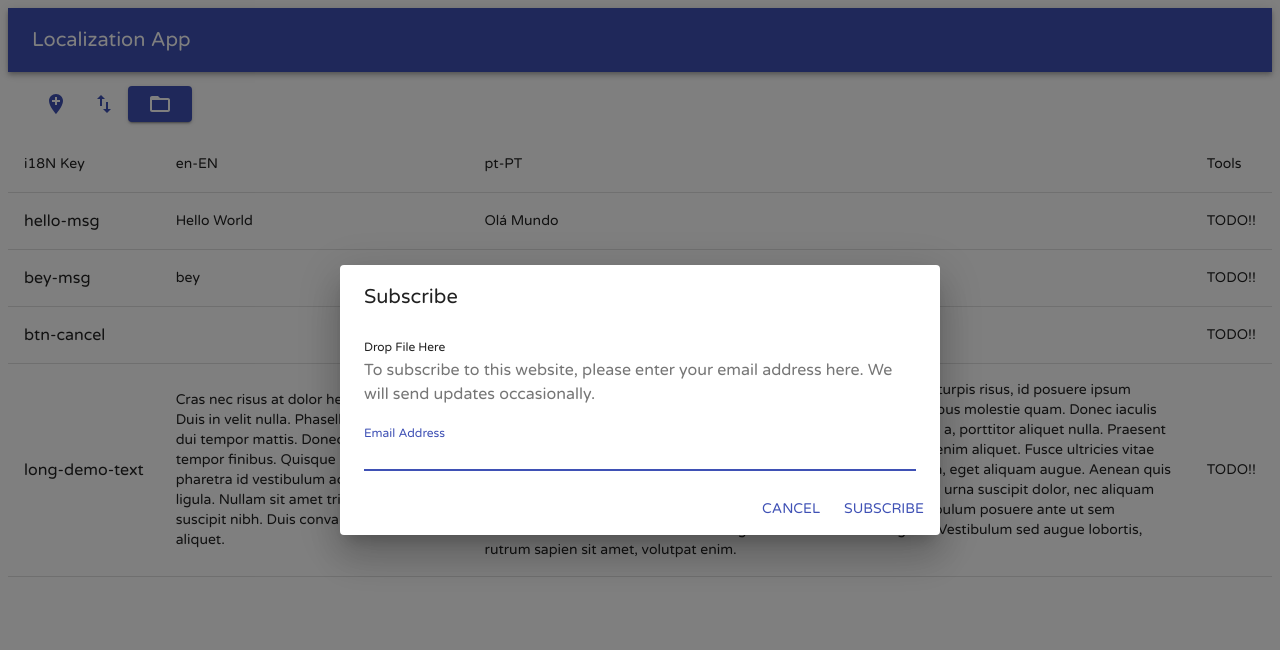
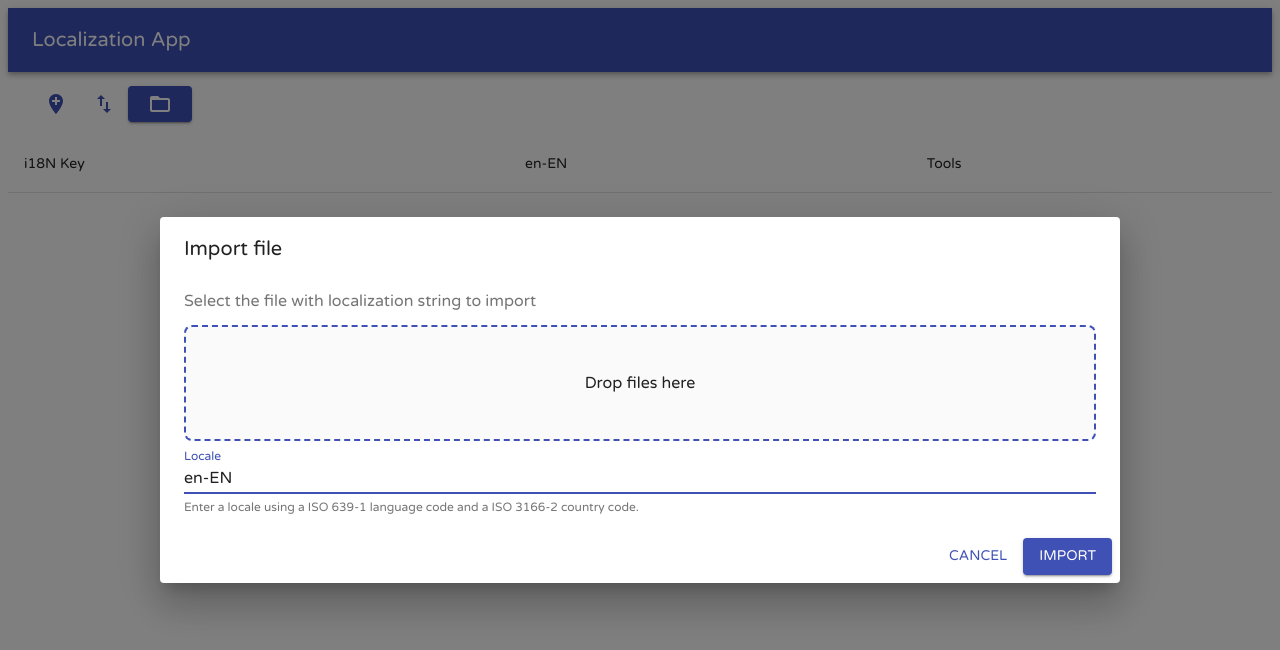
Before and after one commit to jcarias/translator-app, a React (Create React App) app: page / in a window 1280 px wide. Both pictures are taken after a click on the button 160 px from the left and 104 px from the top of the page. Shown: the top 650 px of the page. Built offline with nearby package versions, Linux system fonts and the light colour scheme.

Commit message:
Added Redux support

```diff
--- a/package.json
+++ b/package.json
@@ -5,9 +5,13 @@
   "dependencies": {
     "@material-ui/core": "^4.1.3",
     "@material-ui/icons": "^4.2.1",
+    "lodash": "^4.17.11",
     "react": "^16.8.6",
     "react-dom": "^16.8.6",
-    "react-scripts": "3.0.1"
+    "react-redux": "^7.1.0",
+    "react-scripts": "3.0.1",
+    "redux": "^4.0.1",
+    "redux-logger": "^3.0.6"
   },
   "scripts": {
     "start": "react-scripts start",
--- a/src/App.js
+++ b/src/App.js
@@ -1,4 +1,8 @@
 import React, { Component } from "react";
+
+import { Provider as ReduxProvider } from "react-redux";
+import configureStore from "./modules/store";
+
 import TopBar from "./components/TopBar";
 import { Grid, Toolbar, Button, IconButton } from "@material-ui/core";
 import AddIcon from "@material-ui/icons/AddLocation";
@@ -7,31 +11,12 @@ import ImportExport from "@material-ui/icons/ImportExport";
 import LocalizationTable from "./components/LocalizationTable";
 import ImportFileDialog from "./components/dialogs/ImportFileDialog";
 
+const reduxStore = configureStore(window.REDUX_INITIAL_DATA);
+
 class App extends Component {
   constructor(props) {
     super(props);
     this.state = {
-      data: {
-        locales: ["en-EN", "pt-PT"],
-        localizationData: {
-          "hello-msg": {
-            "en-EN": "Hello World",
-            "pt-PT": "Olá Mundo"
-          },
-          "bey-msg": {
-            "en-EN": "bey"
-          },
-          "btn-cancel": {
-            "pt-PT": "Cancelar"
-          },
-          "long-demo-text": {
-            "pt-PT":
-              "Lorem ipsum dolor sit amet, consectetur adipiscing elit. Sed congue turpis risus, id posuere ipsum hendrerit dignissim. Vivamus nibh urna, ornare at ex commodo, dapibus molestie quam. Donec iaculis felis nec odio laoreet finibus. Duis neque massa, hendrerit non augue a, porttitor aliquet nulla. Praesent ac ornare eros. Donec suscipit orci id purus hendrerit, in elementum enim aliquet. Fusce ultricies vitae ipsum sed cursus. Nunc nec mollis leo. Vestibulum quis volutpat nulla, eget aliquam augue. Aenean quis accumsan magna. Integer mattis, mauris id elementum ornare, purus urna suscipit dolor, nec aliquam ante nisl in lectus. Maecenas consectetur sed odio non finibus. Vestibulum posuere ante ut sem vestibulum sollicitudin. Nulla ultrices egestas lacus convallis sagittis. Vestibulum sed augue lobortis, rutrum sapien sit amet, volutpat enim.",
-            "en-EN":
-              "Cras nec risus at dolor hendrerit rhoncus. Duis in velit nulla. Phasellus ut odio eget dui tempor mattis. Donec varius eros ut tempor finibus. Quisque magna dolor, pharetra id vestibulum ac, consequat nec ligula. Nullam sit amet tristique nisi, id suscipit nibh. Duis convallis quis elit non aliquet."
-          }
-        }
-      },
       importDialogOpen: false
     };
   }
@@ -46,6 +31,7 @@ class App extends Component {
 
   render() {
     return (
+      <ReduxProvider store={configureStore()}>
         <div>
           <ImportFileDialog
             open={this.state.importDialogOpen}
@@ -71,10 +57,11 @@ class App extends Component {
               </Toolbar>
             </Grid>
             <Grid item xs={12}>
-            <LocalizationTable data={this.state.data} />
+              <LocalizationTable />
             </Grid>
           </Grid>
         </div>
+      </ReduxProvider>
     );
   }
 }
--- a/src/components/LocalizationTable.jsx
+++ b/src/components/LocalizationTable.jsx
@@ -1,4 +1,5 @@
 import React from "react";
+import { connect } from "react-redux";
 import {
   Table,
   TableHead,
@@ -7,6 +8,7 @@ import {
   TableBody,
   Typography
 } from "@material-ui/core";
+import { addLocale } from "core-js";
 
 const buildHeaderRow = locales =>
   locales.map((locale, key) => <TableCell key={key}>{locale}</TableCell>);
@@ -20,6 +22,7 @@ const buildTranslationsRow = (locales, localizationDataLabel) => (
 );
 
 const LocalizationTable = props => {
+  console.log(props);
   return (
     <Table>
       <TableHead>
@@ -47,4 +50,22 @@ const LocalizationTable = props => {
   );
 };
 
-export default LocalizationTable;
+const mapStateToProps = (state, ownProps) => {
+  console.log(state);
+  return {
+    data: state
+  };
+};
+
+const mapDispatchToProps = (dispatch, ownProps) => {
+  return {
+    addLocale: locale => {
+      dispatch(addLocale(locale));
+    }
+  };
+};
+
+export default connect(
+  mapStateToProps,
+  mapDispatchToProps
+)(LocalizationTable);
--- a/src/components/dialogs/ImportFileDialog.jsx
+++ b/src/components/dialogs/ImportFileDialog.jsx
@@ -8,7 +8,7 @@ import DialogContentText from "@material-ui/core/DialogContentText";
 import DialogTitle from "@material-ui/core/DialogTitle";
 import FilesDropper from "../utils/FilesDropper";
 import { withStyles } from "@material-ui/core/styles";
-import { Typography } from "@material-ui/core";
+import { Typography, Grid } from "@material-ui/core";
 
 const styles = theme => ({
   root: {
@@ -21,7 +21,19 @@ const styles = theme => ({
     top: theme.spacing(1),
     color: theme.palette.grey[500]
   },
+  emptyDropArea: {
+    minHeight: theme.spacing(10),
+    display: "flex",
+    alignItems: "center",
+    justifyContent: "center",
+    backgroundColor: theme.palette.background.default,
+    border: "2px dashed",
+    borderColor: theme.palette.primary.main,
+    borderRadius: theme.spacing(1),
+    padding: theme.spacing(2)
+  },
   draggingClass: {
+    backgroundColor: theme.palette.primary.main.light,
     opacity: 0.5
   }
 });
@@ -30,6 +42,7 @@ class ImportFileDialog extends Component {
   constructor(props) {
     super(props);
     this.state = {
+      locale: "en-EN",
       file: null
     };
   }
@@ -45,33 +58,39 @@ class ImportFileDialog extends Component {
         open={open}
         onClose={handleClose}
         aria-labelledby="form-dialog-title"
+        fullWidth
+        maxWidth="md"
       >
-        <DialogTitle id="form-dialog-title">Subscribe</DialogTitle>
+        <DialogTitle id="form-dialog-title">Import file</DialogTitle>
         <DialogContent>
+          <DialogContentText>
+            Select the file with localization string to import
+          </DialogContentText>
           <FilesDropper
             componentId="import-files"
             handleDrop={this.handleFilesChanged}
             accept="application/json"
             draggingClass={classes.draggingClass}
           >
-            <div>
+            <div className={classes.emptyDropArea}>
               {this.state.file ? (
                 <span>{this.state.file.name}</span>
               ) : (
-                <Typography variant="caption">Drop File Here</Typography>
+                <Typography>Drop files here</Typography>
               )}
             </div>
           </FilesDropper>
-          <DialogContentText>
-            To subscribe to this website, please enter your email address here.
-            We will send updates occasionally.
-          </DialogContentText>
+
           <TextField
             autoFocus
             margin="dense"
-            id="name"
-            label="Email Address"
-            type="email"
+            id="locale"
+            name="locale"
+            label="Locale"
+            type="text"
+            value={this.state.locale}
+            placeholder="e.g. en-EN"
+            helperText="Enter a locale using a ISO 639-1 language code and a ISO 3166-2 country code."
             fullWidth
           />
         </DialogContent>
@@ -79,8 +98,8 @@ class ImportFileDialog extends Component {
           <Button onClick={handleClose} color="primary">
             Cancel
           </Button>
-          <Button onClick={handleClose} color="primary">
-            Subscribe
+          <Button onClick={handleClose} color="primary" variant="contained">
+            Import
           </Button>
         </DialogActions>
       </Dialog>
--- /dev/null
+++ b/src/modules/actions.js
@@ -0,0 +1,55 @@
+// types of action
+const Types = {
+  ADD_LOCALE: "ADD_LOCALE",
+  REMOVE_LOCALE: "REMOVE_LOCALE",
+  UPDATE_LOCALE: "UPDATE_LOCALE",
+  IMPORT_FILE: "IMPORT_FILE",
+  EXPORT_LOCALE_DATA: "EXPORT_LOCALE_DATA",
+  ADD_LOCALIZED_STRING: "ADD_LOCALIZED_STRING"
+};
+
+// actions
+const addLocale = locale => ({
+  type: Types.ADD_LOCALE,
+  locale
+});
+
+// actions
+const removeLocale = locale => ({
+  type: Types.REMOVE_LOCALE,
+  locale
+});
+
+const updateLocale = (oldLocale, newLocale) => ({
+  type: Types.UPDATE_LOCALE,
+  oldLocale,
+  newLocale
+});
+
+const importFile = (locale, localizationStrings) => ({
+  type: Types.IMPORT_FILE,
+  locale,
+  localizationStrings
+});
+
+const exportLocaleData = locale => ({
+  type: Types.EXPORT_LOCALE_DATA,
+  locale
+});
+
+const addLocalizedString = (locale, key, value) => ({
+  type: Types.ADD_LOCALIZED_STRING,
+  locale,
+  key,
+  value
+});
+
+export default {
+  addLocale,
+  removeLocale,
+  updateLocale,
+  importFile,
+  exportLocaleData,
+  addLocalizedString,
+  Types
+};
--- /dev/null
+++ b/src/modules/localizationReducer.js
@@ -0,0 +1,53 @@
+import ACTIONS from "./actions";
+import _ from "lodash";
+
+const defaultState = {
+  locales: ["en-EN"],
+  localizationData: {}
+};
+
+const todoReducer = (state = defaultState, action) => {
+  console.log(action);
+  switch (action.type) {
+    case ACTIONS.Types.ADD_LOCALE: {
+      let newState = _.cloneDeep(state);
+      let newLocale = action.locale;
+      //update locales array
+      newState.locales = newState.locales.push(newLocale);
+      //update localization data
+      if (!_.isEmpty(newState.localizationData)) {
+        for (const key in newState.localizationData) {
+          if (newState.localizationData.hasOwnProperty(key)) {
+            let localization = newState.localizationData[key];
+            localization = { ...localization, [newLocale]: null };
+          }
+        }
+      }
+      return newState;
+    }
+
+    case ACTIONS.Types.REMOVE_LOCALE: {
+      let newState = _.cloneDeep(state);
+      const localeToDelete = action.locale;
+      newState.locales = newState.locales.filter(
+        locale => locale !== localeToDelete
+      );
+
+      //update localization data
+      if (!_.isEmpty(newState.localizationData)) {
+        for (const key in newState.localizationData) {
+          if (newState.localizationData.hasOwnProperty(key)) {
+            let localization = newState.localizationData[key];
+            delete localization[localeToDelete];
+          }
+        }
+      }
+      return newState;
+    }
+
+    default:
+      return state;
+  }
+};
+
+export default todoReducer;
--- /dev/null
+++ b/src/modules/store.js
@@ -0,0 +1,15 @@
+import { createStore, applyMiddleware } from "redux";
+
+// Logger with default options
+import logger from "redux-logger";
+
+import localizationReducer from "./localizationReducer";
+
+export default function configureStore(initialState) {
+  const store = createStore(
+    localizationReducer,
+    initialState,
+    applyMiddleware(logger)
+  );
+  return store;
+}
```
Also changed, not shown: 1 other file (tests, documents, lock files or other folders). Lines whose indentation alone changed are shown as unchanged.
